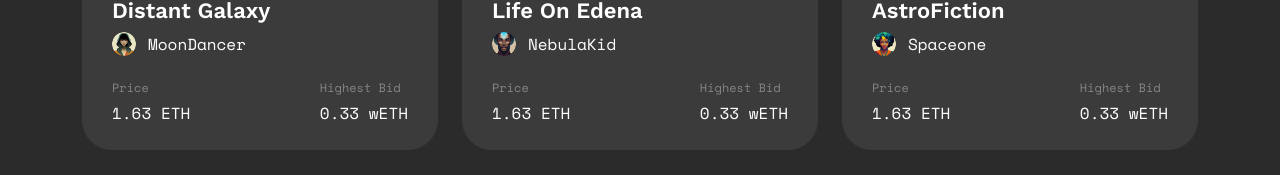
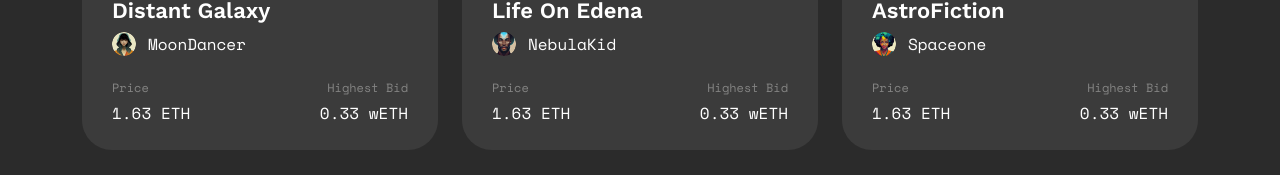
Before and after one commit to aleksi-svaridze/react-ntf, a React (Create React App) app: page / in a window 1280 px wide. Shown: the part 4446-4621 px from the top of the page. Built offline with nearby package versions, Linux system fonts and the light colour scheme.

Commit message:
Add text-end class to sale-s component

```diff
--- a/src/components/sales/Sale.jsx
+++ b/src/components/sales/Sale.jsx
@@ -3,11 +3,11 @@
 const Sale = ({price, bid}) => {
     return (
         <div className='sale d-flex align-items-center justify-content-between'>
-            <div>
+            <div className="text-start">
                 <p className='text-capitalize mb-2 sale__desc font-spacemono text-black-tertiary'>price</p>
                 <p className='mb-0 sale__amount text-white font-spacemono'>{price}</p>
             </div>
-            <div>
+            <div className="text-end">
                 <p className='text-capitalize mb-2 sale__desc font-spacemono text-black-tertiary'>Highest Bid</p>
                 <p className='mb-0 sale__amount text-white font-spacemono'>{bid}</p>
             </div>
```
